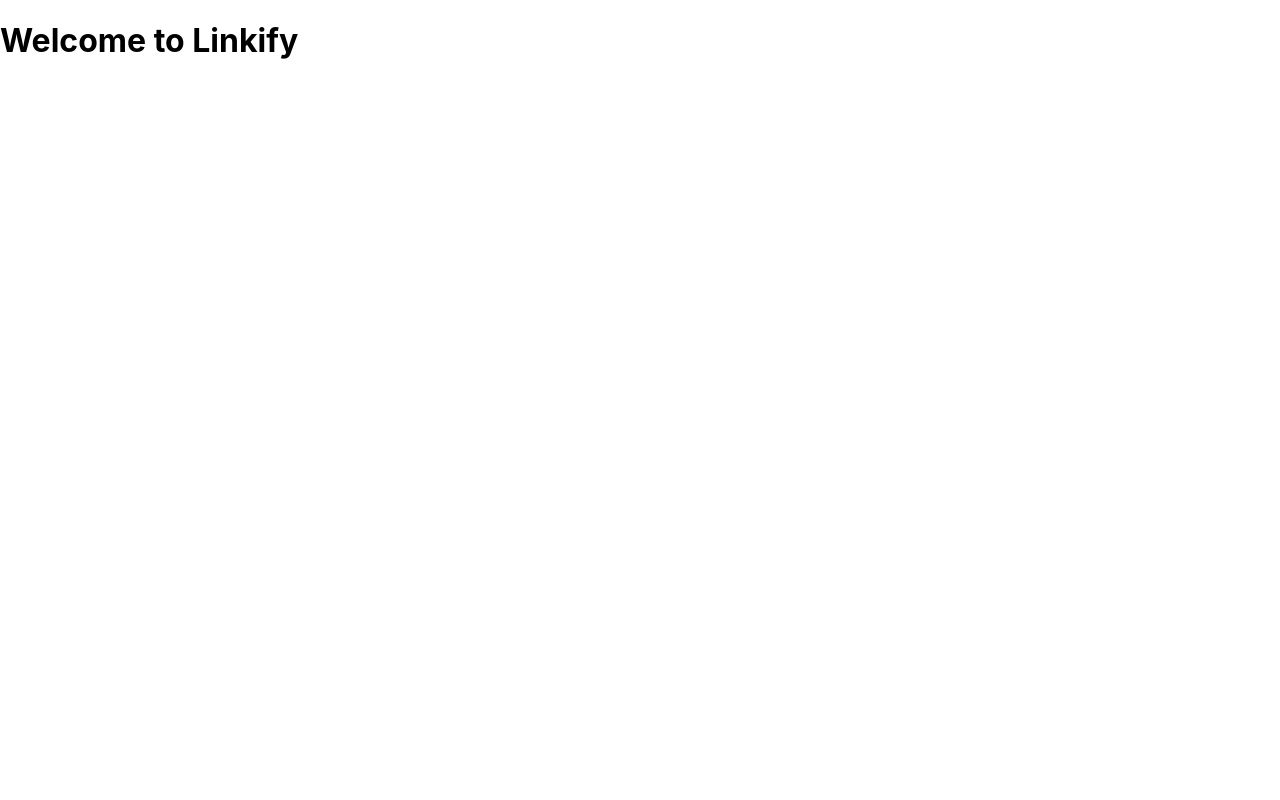
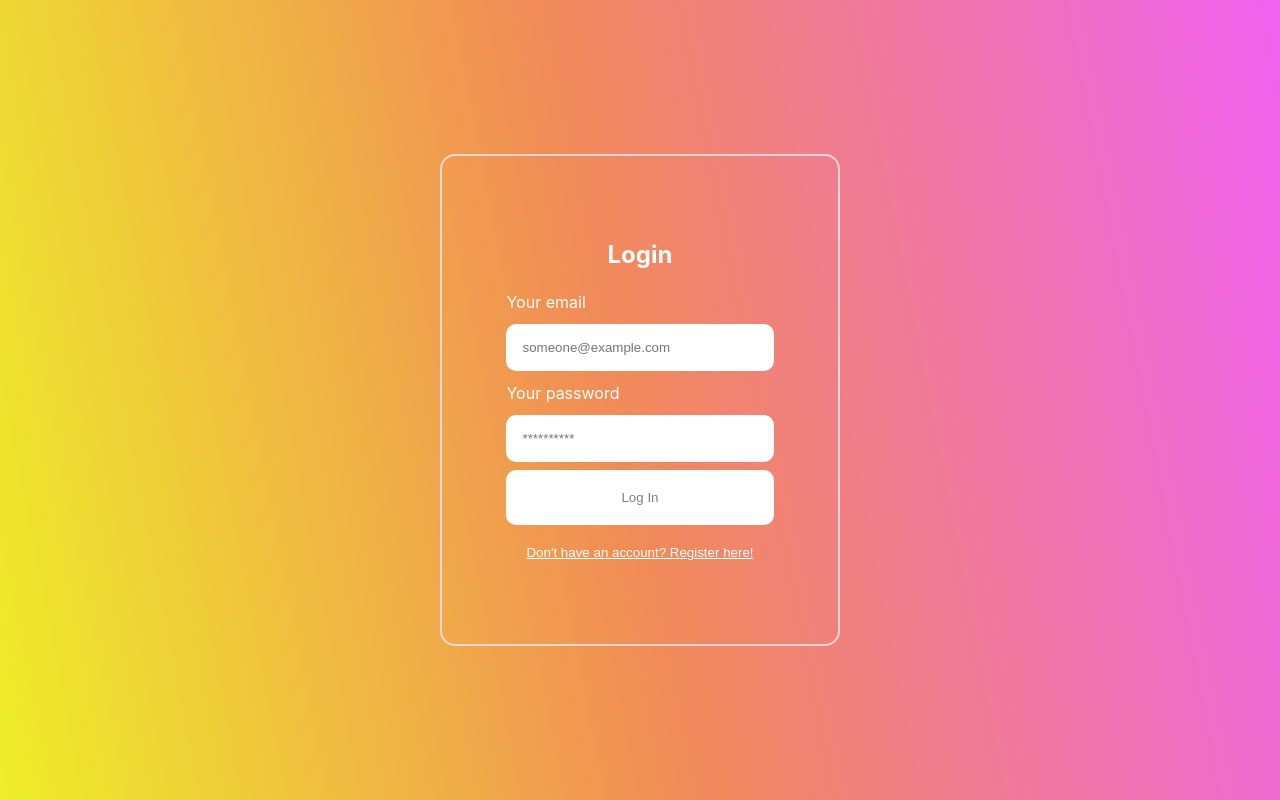
Before and after one commit to Harshit107/LinkShorten_Frontend, a React (Create React App) app: page / in a window 1280 px wide. Built offline with nearby package versions, Linux system fonts and the light colour scheme.

Commit message:
Auth page

```diff
--- a/src/App.js
+++ b/src/App.js
@@ -1,9 +1,10 @@
+import Index from "./component/auth/Index";
 
 function App() {
   return (
-    <div >
-      <h1>Welcome to Linkify</h1>
-    </div>
+    <>
+      <Index />
+    </>
   );
 }
 
--- /dev/null
+++ b/src/component/auth/Index.js
@@ -0,0 +1,19 @@
+import React, { useState } from "react";
+import { Login } from "./Login";
+import { Register } from "./Register";
+import classes from "./Index.module.css";
+
+function Index() {
+  const [toggleForm, setToggleForm] = useState("login");
+  return (
+    <div className={classes.App}>
+      {toggleForm === "login" ? (
+        <Login onFormSubmission={(setting) => setToggleForm(setting)} />
+      ) : (
+        <Register onFormSubmission={(setting) => setToggleForm(setting)} />
+      )}
+    </div>
+  );
+}
+
+export default Index;
--- /dev/null
+++ b/src/component/auth/Index.module.css
@@ -0,0 +1,9 @@
+.App {
+  text-align: center;
+  display: flex;
+  min-height: 100vh;
+  align-items: center;
+  justify-content: center;
+  color: white;
+  background: linear-gradient(79deg, #eeee28, #f18b57 48%, #f161f1);
+}
--- /dev/null
+++ b/src/component/auth/Login.js
@@ -0,0 +1,51 @@
+import React, { useState } from "react";
+import styles from "./Login.module.css";
+
+export const Login = (props) => {
+  const [email, setEmail] = useState();
+  const [password, setPassword] = useState();
+
+  const submitFormHandler = (event) => {
+    event.preventDefault();
+    console.log(email, password);
+  };
+
+  return (
+    <div className={styles["form-container"]}>
+      <h2>Login</h2>
+      <form onSubmit={submitFormHandler} className={styles["login-form"]}>
+        <label htmlFor="email">Your email</label>
+        <input
+          type="email"
+          placeholder="someone@example.com"
+          id="email"
+          name="email"
+          value={email}
+          onChange={(e) => {
+            setEmail(e.target.value);
+          }}
+        ></input>
+
+        <label htmlFor="password">Your password</label>
+        <input
+          type="password"
+          id="password"
+          name="password"
+          placeholder="**********"
+          value={password}
+          onChange={(e) => {
+            setPassword(e.target.value);
+          }}
+        ></input>
+
+        <button type="submit">Log In</button>
+      </form>
+      <button
+        className={styles["link-btn"]}
+        onClick={() => props.onFormSubmission("register")}
+      >
+        Don't have an account? Register here!
+      </button>
+    </div>
+  );
+};
--- /dev/null
+++ b/src/component/auth/Login.module.css
@@ -0,0 +1,53 @@
+.form-container,
+.login-form,
+.register-form {
+  display: flex;
+  flex-direction: column;
+}
+
+.form-container {
+  padding: 4rem;
+  border: 2px solid rgb(245, 215, 215);
+  border-radius: 15px;
+  margin: 0.5rem;
+}
+
+label {
+  text-align: left;
+  padding: 0.25rem 0;
+}
+
+input {
+  margin: 0.5rem 0;
+  padding: 1rem;
+  border-radius: 10px;
+  border: none;
+}
+
+button {
+  border: none;
+  background-color: white;
+  padding: 20px;
+  border-radius: 10px;
+  cursor: pointer;
+  color: rgba(128, 128, 128);
+}
+
+button:hover,
+button:active {
+  box-shadow: 10px 10px rgba(100, 100, 100, 0.1);
+  transition: box-shadow 0.5s;
+  color: rgba(128, 128, 128, 0.5);
+}
+
+.link-btn {
+  background: none;
+  text-decoration: underline;
+  color: white;
+}
+.link-btn:hover,
+.link-btn:active {
+  box-shadow: 10px 10px rgba(0, 0, 0, 0.05);
+  transition: box-shadow 0.5s;
+  color: whitesmoke;
+}
--- /dev/null
+++ b/src/component/auth/Register.js
@@ -0,0 +1,62 @@
+import { useState } from "react";
+import styles from "./Register.module.css";
+
+export const Register = (props) => {
+  const [email, setEmail] = useState();
+  const [password, setPassword] = useState();
+  const [name, setName] = useState();
+
+  const submitFormHandler = (event) => {
+    event.preventDefault();
+    console.log(email, password);
+  };
+  return (
+    <div className={styles["form-container"]}>
+      <h2>Register</h2>
+      <form onSubmit={submitFormHandler} className={styles["register-form"]}>
+        <label htmlFor="name">Your full name</label>
+        <input
+          type="name"
+          placeholder="e.g. Some Name"
+          id="name"
+          name="name"
+          value={name}
+          onChange={(e) => {
+            setName(e.target.value);
+          }}
+        ></input>
+        <label htmlFor="email">Your email</label>
+        <input
+          type="email"
+          placeholder="someone@example.com"
+          id="email"
+          name="email"
+          value={email}
+          onChange={(e) => {
+            setEmail(e.target.value);
+          }}
+        ></input>
+
+        <label htmlFor="password">Your password</label>
+        <input
+          type="password"
+          id="password"
+          name="password"
+          placeholder="**********"
+          value={password}
+          onChange={(e) => {
+            setPassword(e.target.value);
+          }}
+        ></input>
+
+        <button type="submit">Log In</button>
+      </form>
+      <button
+        className={styles["link-btn"]}
+        onClick={() => props.onFormSubmission("login")}
+      >
+        Already have an account? Login here!
+      </button>
+    </div>
+  );
+};
--- /dev/null
+++ b/src/component/auth/Register.module.css
@@ -0,0 +1,53 @@
+.form-container,
+.login-form,
+.register-form {
+  display: flex;
+  flex-direction: column;
+}
+
+.form-container {
+  padding: 4rem;
+  border: 2px solid rgb(245, 215, 215);
+  border-radius: 15px;
+  margin: 0.5rem;
+}
+
+label {
+  text-align: left;
+  padding: 0.25rem 0;
+}
+
+input {
+  margin: 0.5rem 0;
+  padding: 1rem;
+  border-radius: 10px;
+  border: none;
+}
+
+button {
+  border: none;
+  background-color: white;
+  padding: 20px;
+  border-radius: 10px;
+  cursor: pointer;
+  color: rgba(128, 128, 128);
+}
+
+button:hover,
+button:active {
+  box-shadow: 10px 10px rgba(100, 100, 100, 0.1);
+  transition: box-shadow 0.5s;
+  color: rgba(128, 128, 128, 0.5);
+}
+
+.link-btn {
+  background: none;
+  text-decoration: underline;
+  color: white;
+}
+.link-btn:hover,
+.link-btn:active {
+  box-shadow: 10px 10px rgba(0, 0, 0, 0.05);
+  transition: box-shadow 0.5s;
+  color: whitesmoke;
+}
```
Also changed, not shown: src/App.module.css (added), src/component/header/Header.js (added), 1 other file (tests, documents, lock files or other folders).
